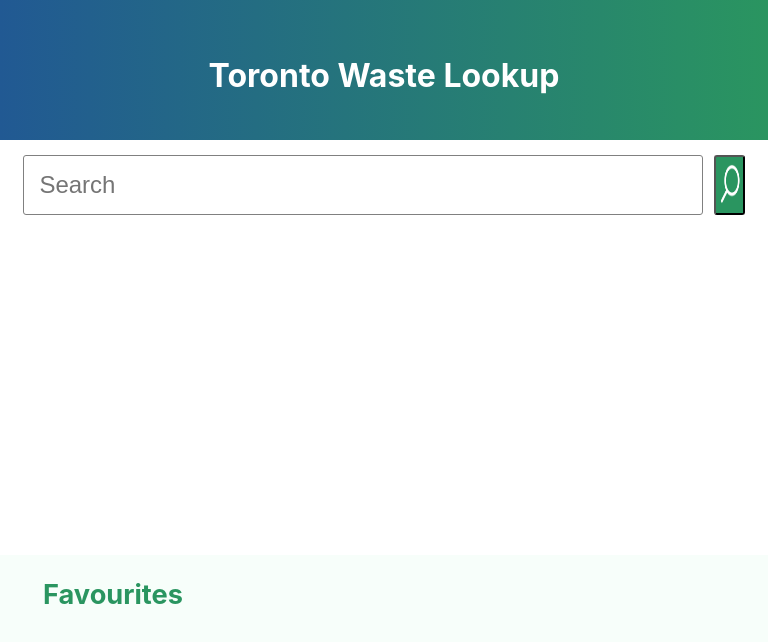
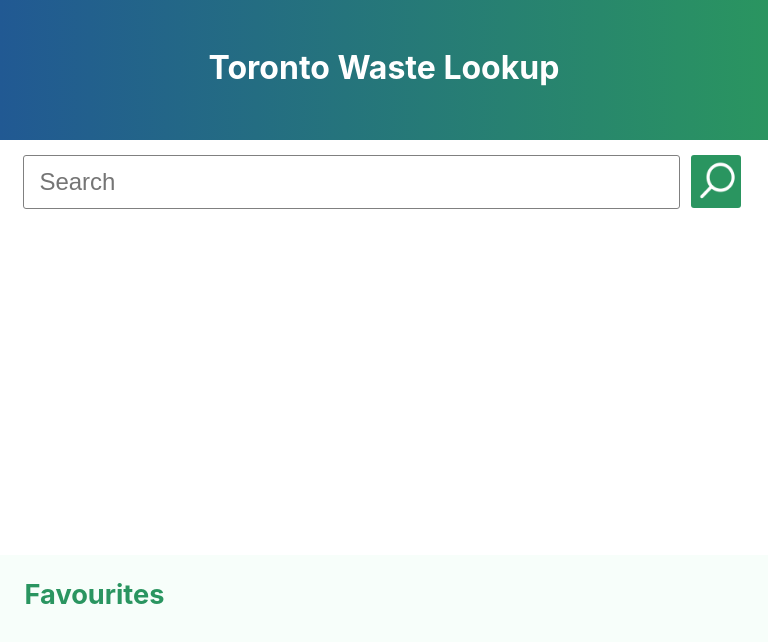
Before and after one commit to Hamza-Akhtar/waste-lookup, a React (Create React App) app: page / in a window 768 px wide. Shown: the top 642 px of the page. Built offline with nearby package versions, Linux system fonts and the light colour scheme.

Commit message:
fix bugs

```diff
--- a/src/components/Favourites.css
+++ b/src/components/Favourites.css
@@ -1,13 +1,13 @@
 .favourites {
     width: 100%;
-    height: 30vh;
+    height: 33vh;
     background-color: #f7fefa;
     color: #2a9560;
     display: table;
 }
 
 .favouritesH2 {
-    padding-left: 43px;
+    padding-left: 3.2vw;
     font-size: 1.7rem;
 }
 
@@ -39,6 +39,10 @@
     margin-bottom: 22px;
 }
 
+.elemTitle {
+    display: -webkit-box;
+}
+
 li {
     margin: 10px 0;
 }
--- a/src/components/Favourites.js
+++ b/src/components/Favourites.js
@@ -1,32 +1,43 @@
-import React from 'react';
+import React from "react";
+import "./Favourites.css";
+import img from "./star-btn-selected.png";
+import ReactHtmlParser from "react-html-parser";
 
-import './Favourites.css'
-import img from './star-btn-selected.png'
-
-import ReactHtmlParser from 'react-html-parser';
-
-const Favourites = (props) => {
+const Favourites = props => {
   const favsMap = props.favourites;
-    const favsMapDiv = Object.keys(favsMap).map(function (key) {
+  const favsMapDiv = Object.keys(favsMap).map(function(key) {
     const elem = favsMap[key];
     const html = ReactHtmlParser(elem.body);
     return (
-            <div className="resultDiv2">
-                <div className="resultTitle">
-                    <p className="outer">
-                        <img onClick={() => props.addorRemoveFromFavs(elem)} alt="add or remove from favourites" src={img} className="star"></img></p>
-                    <p>{elem.title}</p>
+      <div className="resultDiv2" key={Math.random()}>
+        <div className="resultTitle" key={Math.random()}>
+          <p className="outer" key={Math.random()}>
+            <img
+              onClick={() => props.addorRemoveFromFavs(elem)}
+              alt="add or remove from favourites"
+              src={img}
+              className="star"
+              key={Math.random()}
+            />
+          </p>
+          <p className="elemTitle" key={Math.random()}>
+            {elem.title}
+          </p>
         </div>
-                <div className="resultBody" dangerouslySetInnerHTML={{ __html: html }} />
+        <div
+          key={Math.random()}
+          className="resultBody"
+          dangerouslySetInnerHTML={{ __html: html }}
+        />
       </div>
-        )
+    );
   });
   return (
     <div className="favourites">
       <h2 className="favouritesH2">Favourites</h2>
       {favsMapDiv}
     </div>
-    )
-}
+  );
+};
 
 export default Favourites;
--- a/src/components/Search.css
+++ b/src/components/Search.css
@@ -4,10 +4,9 @@
 }
 
 .searchBar {
-    position: relative;
     width: 86%;
     overflow: hidden;
-    height: 7vh;
+    height: 45px;
     min-height: 40px;
     border: 1px solid grey;
     border-radius: 3px;
@@ -19,9 +18,9 @@
 }
 
 .searchBtn {
-    height: 7.5vh;
+    height: 49px;
     min-height: 43px;
-    width: 4%;
+    width: 50px;
     min-width: 30px;
     margin-left: 1.5vw;
     background-color: #2a9560;
@@ -33,4 +32,76 @@
     padding: 0;
     border-radius: 3px;
     overflow: hidden;
+    border: none;
 }
+
+/* For Mobile */
+@media screen and (max-width: 540px) {
+    .searchBar {
+        position: relative;
+        width: 78%;
+        overflow: hidden;
+        height: 40px;
+        min-height: 40px;
+        border: 1px solid grey;
+        border-radius: 3px;
+        font-size: 1.5rem;
+        float: left;
+        margin-left: 3vw;
+        padding-left: 2vw;
+        margin-bottom: 5px;
+    }
+    .searchBtn {
+        height: 44px;
+        min-height: 43px;
+        width: 43px;
+        min-width: 30px;
+        margin-left: 1.5vw;
+        background-color: #2a9560;
+        font-size: 20px;
+        background: url('../ux/search-btn.png');
+        background-size: 100% 100%;
+        background-repeat: no-repeat;
+        float: left;
+        padding: 0;
+        border-radius: 3px;
+        overflow: hidden;
+        border: none;
+    }
+}
+
+/* For Tablets */
+@media screen and (min-width: 540px) and (max-width: 780px) {
+    .searchBar {
+        position: relative;
+        width: 83%;
+        overflow: hidden;
+        height: 50px;
+        min-height: 40px;
+        border: 1px solid grey;
+        border-radius: 3px;
+        font-size: 1.5rem;
+        float: left;
+        margin-left: 3vw;
+        padding-left: 2vw;
+        margin-bottom: 5px;
+    }
+    .searchBtn {
+        height: 53px;
+        min-height: 43px;
+        width: 50px;
+        min-width: 30px;
+        margin-left: 1.5vw;
+        background-color: #2a9560;
+        font-size: 20px;
+        background: url('../ux/search-btn.png');
+        background-size: 100% 100%;
+        background-repeat: no-repeat;
+        float: left;
+        padding: 0;
+        border: none;
+        border-radius: 3px;
+        overflow: hidden;
+        border: none;
+    }
+}
--- a/src/components/Search.js
+++ b/src/components/Search.js
@@ -1,68 +1,67 @@
-import React, { Component } from 'react';
-
-import Favourites from './Favourites'
-import SearchResults from './SearchResults'
-import './Favourites.css'
-import './Search.css'
-
-import axios from 'axios';
+import React, { Component } from "react";
+import Favourites from "./Favourites";
+import SearchResults from "./SearchResults";
+import "./Favourites.css";
+import "./Search.css";
+import axios from "axios";
 
 class Search extends Component {
-
   state = {
     data: [],
-        searchVal: '',
+    searchVal: "",
     results: [],
     favourites: {}
-    }
+  };
 
-    addorRemoveFromFavs = (elem) => {
+  addorRemoveFromFavs = elem => {
     var newFavourites = { ...this.state.favourites };
 
     if (!(elem.title in newFavourites)) {
       newFavourites[elem.title] = elem;
-        }
-        else {
+    } else {
       delete newFavourites[elem.title];
     }
 
     this.setState({
       favourites: newFavourites
-        })
-    }
+    });
+  };
 
-    search = (e) => {
+  search = e => {
     e.preventDefault();
 
-        if (this.state.data.length === 0) {
-            axios.get("https://secure.toronto.ca/cc_sr_v1/data/swm_waste_wizard_APR?limit=1000").then(
-                res => {
+    if (this.state.data.length === 0 && this.state.searchVal !== "") {
+      axios
+        .get(
+          "https://secure.toronto.ca/cc_sr_v1/data/swm_waste_wizard_APR?limit=1000"
+        )
+        .then(res => {
           this.setState({
             data: res.data
-                    })
+          });
+          this.filterByKeywods(this.state.data);
+        });
     }
-            )
-        }
-
-        if (this.state.searchVal !== '') {
+    else {
+      if (this.state.searchVal !== "") {
         this.filterByKeywods(this.state.data);
       }
     }
+  };
 
-    filterByKeywods = (data) => {
+  filterByKeywods = data => {
     var filterArr = data.filter(elem => {
-            return (elem.keywords.includes(this.state.searchVal.toLowerCase()));
+      return elem.keywords.includes(this.state.searchVal.toLowerCase());
     });
-
     this.setState({
       results: filterArr
     });
-    }
+  };
 
-    updateSearchVal = (e) => {
+  updateSearchVal = e => {
     var val = e.target.value.trim();
 
-        if (val === '') {
+    if (val === "") {
       this.setState({
         results: []
       });
@@ -70,7 +69,7 @@
     this.setState({
       searchVal: val
     });
-    }
+  };
 
   render() {
     const filteredList = this.state.results;
@@ -78,16 +77,28 @@
       <div>
         <div className="searchBarDiv">
           <form onSubmit={this.search}>
-                        <input onChange={this.updateSearchVal} className="searchBar" type="text" placeholder="Search" />
-                        <button className="searchBtn"></button>
+            <input
+              onChange={this.updateSearchVal}
+              className="searchBar"
+              type="text"
+              placeholder="Search"
+            />
+            <button className="searchBtn" />
           </form>
         </div>
         <div>
-                    <SearchResults addorRemoveFromFavs={this.addorRemoveFromFavs} arr={filteredList} favourites={this.state.favourites} />
-                    <Favourites addorRemoveFromFavs={this.addorRemoveFromFavs} favourites={this.state.favourites} />
+          <SearchResults
+            addorRemoveFromFavs={this.addorRemoveFromFavs}
+            arr={filteredList}
+            favourites={this.state.favourites}
+          />
+          <Favourites
+            addorRemoveFromFavs={this.addorRemoveFromFavs}
+            favourites={this.state.favourites}
+          />
         </div>
       </div>
-        )
+    );
   }
 }
 
--- a/src/components/SearchResults.css
+++ b/src/components/SearchResults.css
@@ -31,6 +31,10 @@
     margin-bottom: 15px;
 }
 
+.elemTitle {
+    display: -webkit-box;
+}
+
 li {
     margin: 10px 0;
 }
--- a/src/components/SearchResults.js
+++ b/src/components/SearchResults.js
@@ -1,34 +1,46 @@
-import React, { Component } from 'react';
-
-import './SearchResults.css';
-import img from './star-btn.png';
-import starSelected from './star-btn-selected.png';
-
-import ReactHtmlParser from 'react-html-parser';
+import React, { Component } from "react";
+import "./SearchResults.css";
+import img from "./star-btn.png";
+import starSelected from "./star-btn-selected.png";
+import ReactHtmlParser from "react-html-parser";
 
 class SearchResults extends Component {
   render() {
     var result = this.props.arr;
     var favourites = this.props.favourites;
-        const filteredListDiv = result && result.length > 0 ? result.map(
-            elem => {
+    const filteredListDiv =
+      result && result.length > 0
+        ? result.map(elem => {
             const html = ReactHtmlParser(elem.body);
             return (
-                    <div className="resultDiv">
-                        <div className="resultTitle">
-                            <p className="outer">
-                                <img onClick={() => this.props.addorRemoveFromFavs(elem)} alt="add or remove from favourites" src={(elem.title in favourites) ? starSelected : img} className="star"></img></p>
-                            <p>{elem.title}</p>
+              <div className="resultDiv" key={Math.random() + "resultDiv"}>
+                <div
+                  className="resultTitle"
+                  key={Math.random() + "resultTitle"}
+                >
+                  <p className="outer" key={Math.random() + "outer"}>
+                    <img
+                      onClick={() => this.props.addorRemoveFromFavs(elem)}
+                      alt="add or remove from favourites"
+                      src={elem.title in favourites ? starSelected : img}
+                      className="star"
+                      key={Math.random() + "star"}
+                    />
+                  </p>
+                  <p className="elemTitle" key={Math.random() + "elemTitle"}>
+                    {elem.title}
+                  </p>
                 </div>
-                        <div className="resultBody" dangerouslySetInnerHTML={{ __html: html }} />
+                <div
+                  key={Math.random()}
+                  className="resultBody"
+                  dangerouslySetInnerHTML={{ __html: html }}
+                />
               </div>
             );
-            }) : null;
-        return (
-            <div className="searchResults">
-                {filteredListDiv}
-            </div>
-        )
+          })
+        : null;
+    return <div className="searchResults">{filteredListDiv}</div>;
   }
 }
 
--- a/src/ux/Banner.css
+++ b/src/ux/Banner.css
@@ -3,7 +3,7 @@
     margin-top: -25px;
     width: 100%;
     height: 18vh;
-    min-height: 50px;
+    min-height: 18vh;
     background-image: linear-gradient(to right, #215993, #2a9560);
 }
 
@@ -11,5 +11,5 @@
     color: white;
     text-align: center;
     vertical-align: middle;
-    line-height: 20vh;
+    line-height: 18vh;
 }
```
Also changed, not shown: src/App.js (+5 -6 lines), src/ux/Banner.js (+4 -4 lines). Lines whose indentation alone changed are shown as unchanged.
